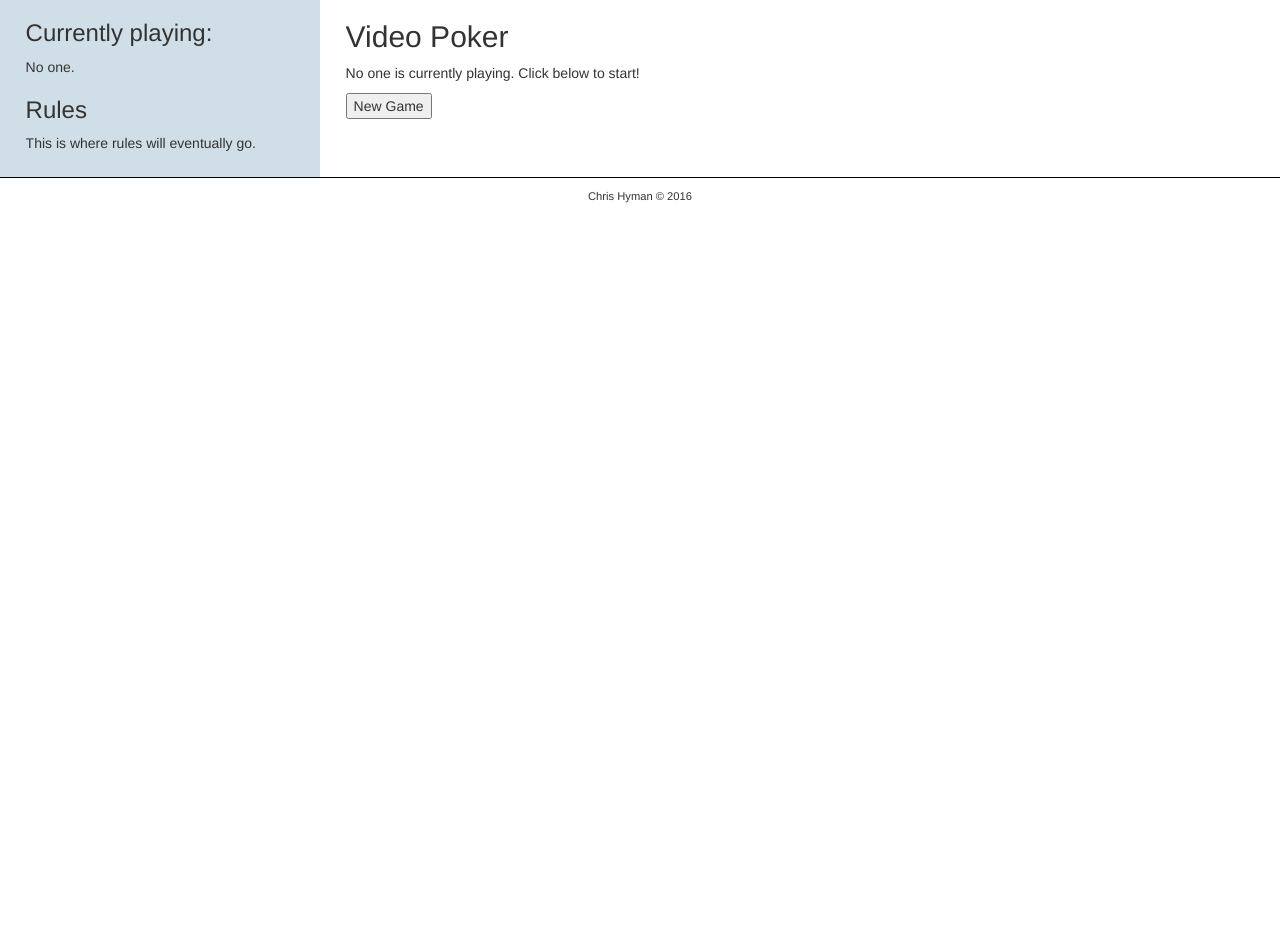
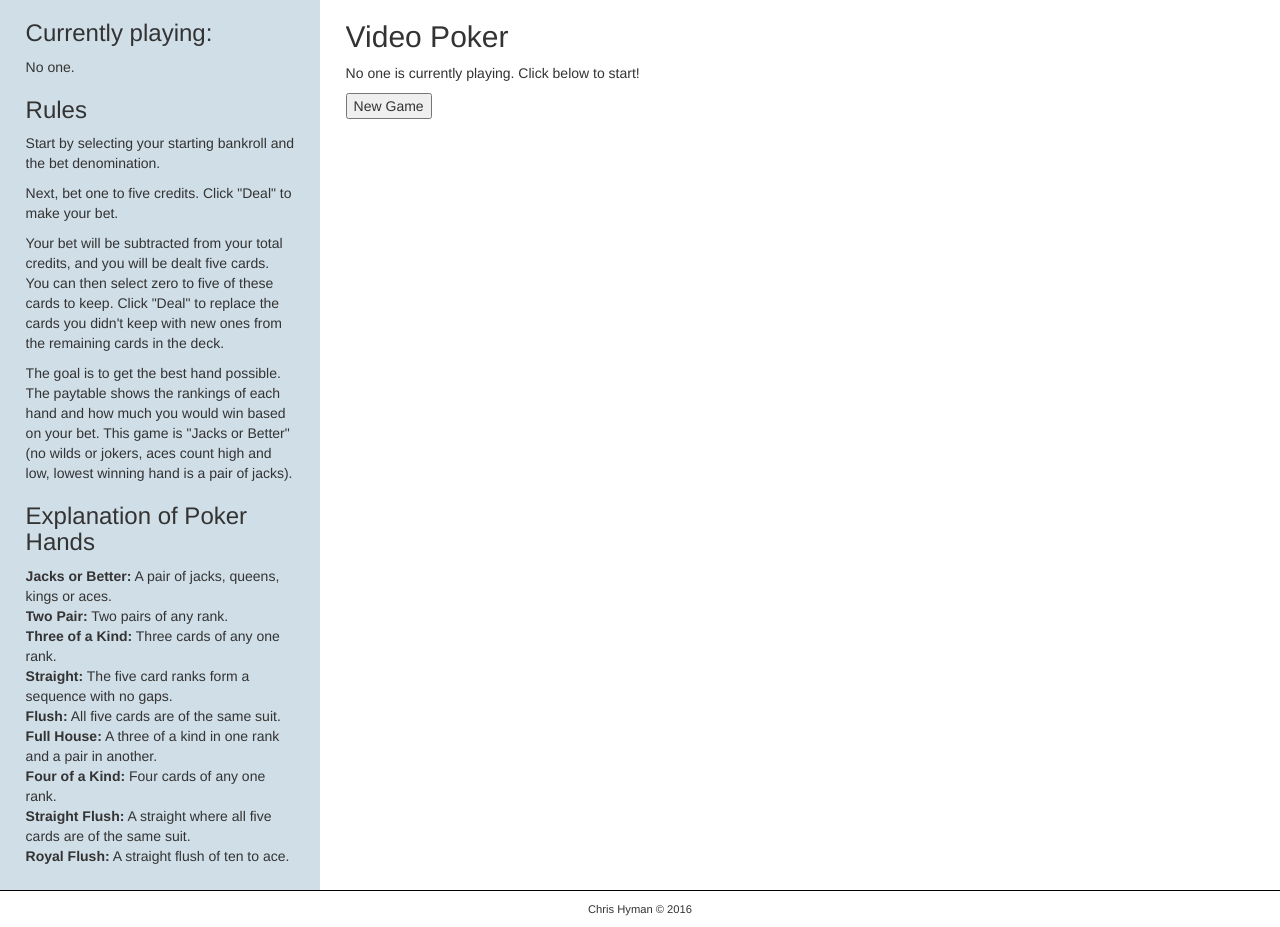
Before and after one commit to chrhyman/wugs-site, a Flask app: page /games/poker in a window 1280 px wide. Shown: the part 230-1157 px from the top of the page. Before the commit the page ends 433 px from the top, so only its background shows below. Run offline with Flask 2, Linux system fonts and the light colour scheme; the visitor is signed in with stand-in values (Sample User, id 1); some libraries are stand-ins or nearby versions.

```diff
--- a/templates/games.html
+++ b/templates/games.html
@@ -13,6 +13,7 @@
     </ul>
 {% endblock %}
 {% block sidebar %}
-    <h3>Wow</h3>
-    <p>Nothing exists yet.</p>
+    <h3>Goals</h3>
+    <p>Currently, the only playable game is single-player poker (video poker style). I implemented that game just to prove that I could put a game here that uses HTML and Python together. The Python backend is actually extremely simple, just a few classes, but the HTML and handler functions make it kind of gross. If you're interested, you can look at how it all works on <a href="https://github.com/chrhyman/wugs-site">Github</a>.</p>
+    <p>I made this site, yes, to practice Python programming, but also to get some group games on this site so I can play normally-tabletop games with my friends from all over. For example, think about playing Cards Against Humanity on that one simple website; that's what I'm thinking. My next goal is to make a working version of The Resistance, but it's a little more involved than poker. I hope we can all play together soon!</p>
 {% endblock %}
--- a/templates/poker.html
+++ b/templates/poker.html
@@ -23,5 +23,20 @@
 <h3>Currently playing:</h3>
 <p>{% if gamedata.player %}{{ gamedata.player }}{% else %}No one.{% endif %}</p>
 <h3>Rules</h3>
-<p>This is where rules will eventually go.</p>
+<p>Start by selecting your starting bankroll and the bet denomination.</p>
+<p>Next, bet one to five credits. Click "Deal" to make your bet.</p>
+<p>Your bet will be subtracted from your total credits, and you will be dealt five cards. You can then select zero to five of these cards to keep. Click "Deal" to replace the cards you didn't keep with new ones from the remaining cards in the deck.</p>
+<p>The goal is to get the best hand possible. The paytable shows the rankings of each hand and how much you would win based on your bet. This game is "Jacks or Better" (no wilds or jokers, aces count high and low, lowest winning hand is a pair of jacks).</p>
+<h3>Explanation of Poker Hands</h3>
+<ul style="padding:0px;">
+    <li><strong>Jacks or Better:</strong> A pair of jacks, queens, kings or aces.</li>
+    <li><strong>Two Pair:</strong> Two pairs of any rank.</li>
+    <li><strong>Three of a Kind:</strong> Three cards of any one rank.</li>
+    <li><strong>Straight:</strong> The five card ranks form a sequence with no gaps.</li>
+    <li><strong>Flush:</strong> All five cards are of the same suit.</li>
+    <li><strong>Full House:</strong> A three of a kind in one rank and a pair in another.</li>
+    <li><strong>Four of a Kind:</strong> Four cards of any one rank.</li>
+    <li><strong>Straight Flush:</strong> A straight where all five cards are of the same suit.</li>
+    <li><strong>Royal Flush:</strong> A straight flush of ten to ace.</li>
+</ul>
 {% endblock %}
```
Also changed, not shown: poker/models.py (added, +11 -0 lines).
